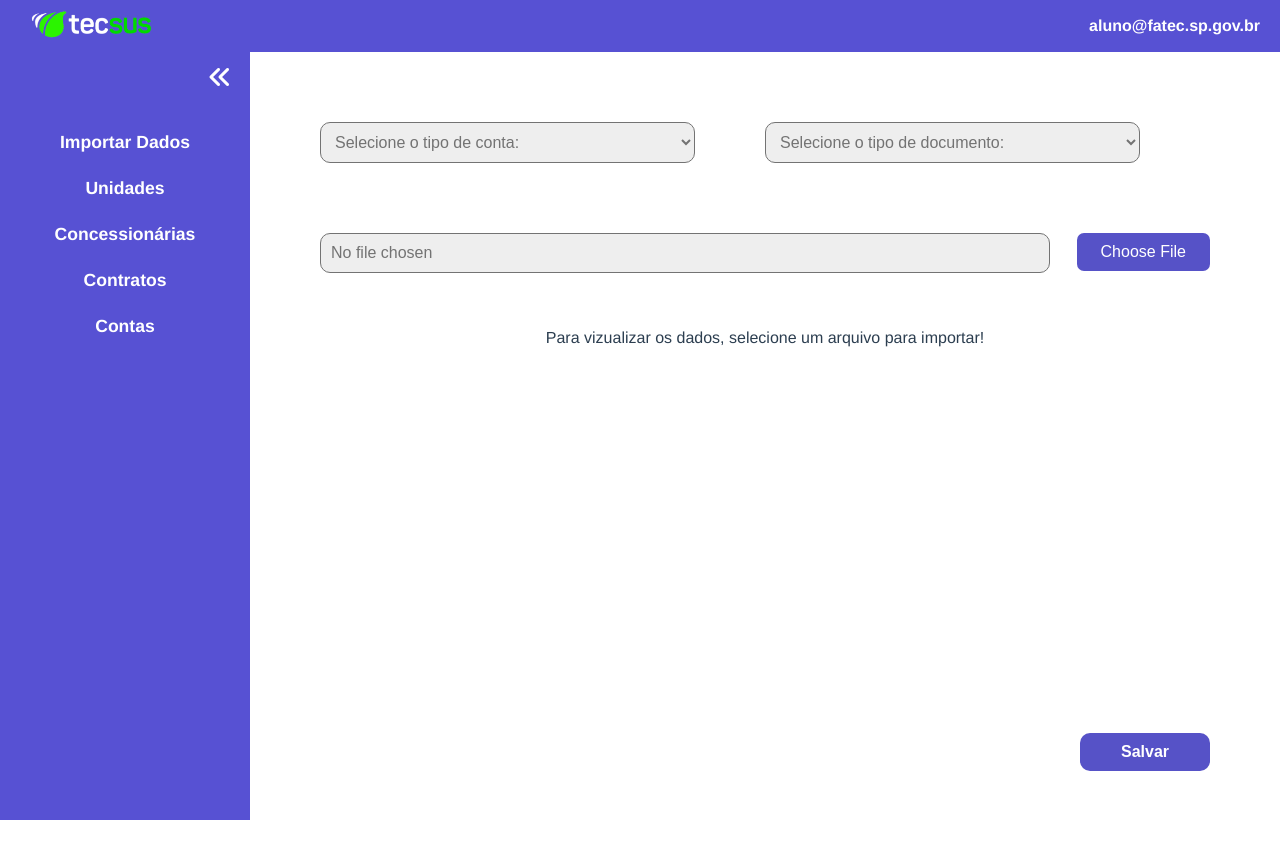
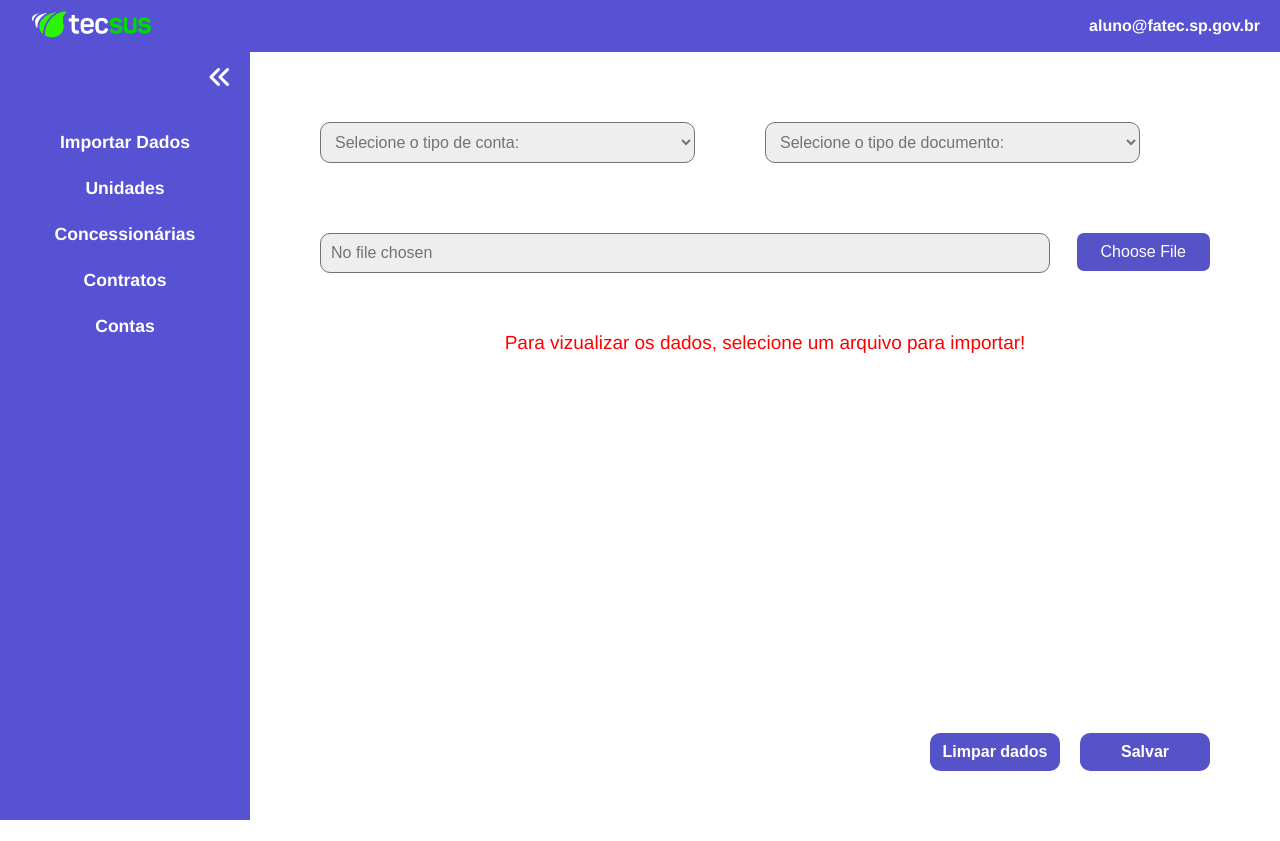
Before and after one commit to Data-Team23/Tecsus-frontend, a Vue app in the folder app-web/: page /upload in a window 1280 px wide. Built offline with nearby package versions, Linux system fonts and the light colour scheme.

Commit message:
style: implementado botao para apagar dados selecionados

```diff
--- a/app-web/src/assets/styles/upload.css
+++ b/app-web/src/assets/styles/upload.css
@@ -33,4 +33,10 @@ select:nth-child(even), select:first-child{
     display: flex;
     margin-top: 20px;
     justify-content: end;
+    gap: 20px;
 }
+
+.container-table-message{
+    color: red;
+    font-size: 19px;
+}
--- a/app-web/src/views/Upload.vue
+++ b/app-web/src/views/Upload.vue
@@ -25,7 +25,7 @@
             </InputField>
         </div>
         <div class="container-table">
-            <div v-if="!fileInputValue">
+            <div class="container-table-message" v-if="!fileInputValue">
                 <p>Para vizualizar os dados, selecione um arquivo para importar!</p>
             </div>
             <Table
@@ -35,6 +35,10 @@
             </Table>
         </div>
         <div class="container-button">
+            <InputButton
+                :textButton="'Limpar dados'"
+                :onClick="clearData">
+            </InputButton>
             <InputButton
                 :textButton="'Salvar'"
                 :onClick="uploadCSV">
@@ -124,6 +128,13 @@ const processData = (content) => {
   data.value = formattedData;
 };
 
+const clearData = () => {
+    data.value = null;
+    fileInputValue = null;
+    countTypeValue.value = null;
+    documentTypeValue.value = null;
+};
+
 const uploadCSV = () => {
     if (!fileInputValue) {
         alert("Por favor, selecione um arquivo CSV.");
```
